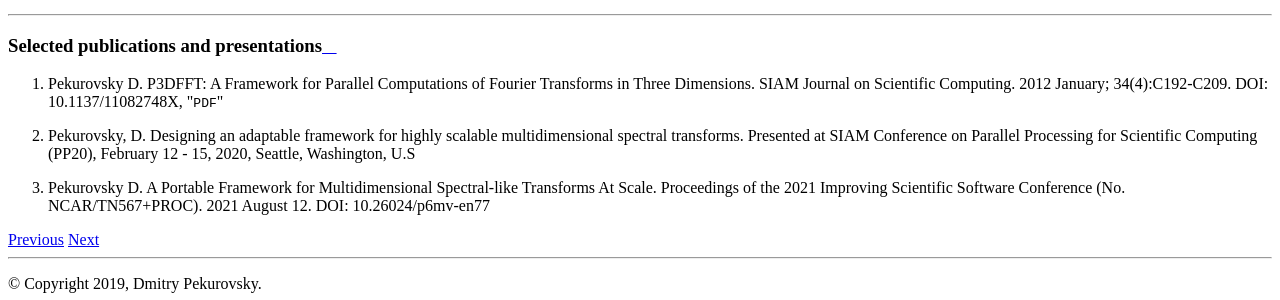
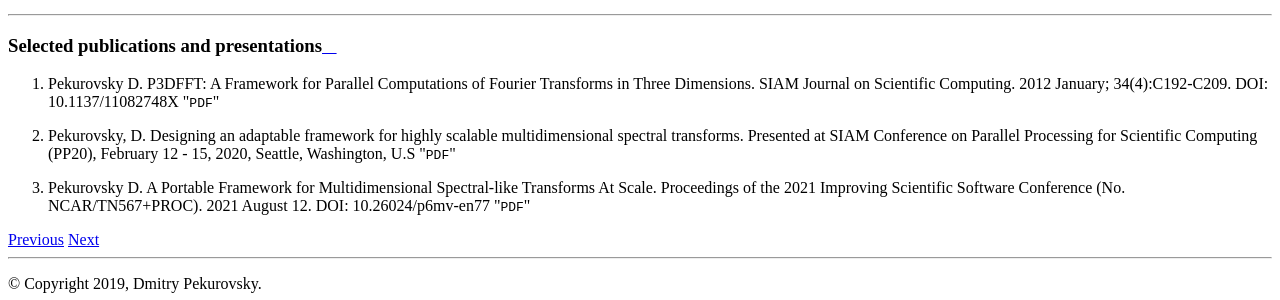
Before and after one commit to dmitrypek/P3DFFT_Documentation, a Sphinx documentation site: the page built from docs/source/pubs.rst, in a window 1280 px wide. Shown: the part 367-667 px from the top of the page. Built offline with Sphinx 7.4.7 and the Read the Docs theme 2.0.0, drawn with Linux system fonts in a browser that asks for light colours.

Commit message:
adding pubs

```diff
--- a/docs/source/pubs.rst
+++ b/docs/source/pubs.rst
@@ -1,5 +1,5 @@
 Selected publications and presentations
 *******
-1. Pekurovsky D. P3DFFT: A Framework for Parallel Computations of Fourier Transforms in Three Dimensions. SIAM Journal on Scientific Computing. 2012 January; 34(4):C192-C209. DOI: 10.1137/11082748X,  ":download:`PDF <../../downloadable/pubs/P3DFFT_SIAM_final.pdf>`"
-2. Pekurovsky, D. Designing an adaptable framework for highly scalable multidimensional spectral transforms. Presented at SIAM Conference on Parallel Processing for Scientific Computing (PP20), February 12 - 15, 2020, Seattle, Washington, U.S
-3. Pekurovsky D. A Portable Framework for Multidimensional Spectral-like Transforms At Scale. Proceedings of the 2021 Improving Scientific Software Conference (No. NCAR/TN567+PROC). 2021 August 12. DOI: 10.26024/p6mv-en77
+1. Pekurovsky D. P3DFFT: A Framework for Parallel Computations of Fourier Transforms in Three Dimensions. SIAM Journal on Scientific Computing. 2012 January; 34(4):C192-C209. DOI: 10.1137/11082748X  ":download:`PDF <../../downloadable/pubs/P3DFFT_SIAM_final.pdf>`"
+2. Pekurovsky, D. Designing an adaptable framework for highly scalable multidimensional spectral transforms. Presented at SIAM Conference on Parallel Processing for Scientific Computing (PP20), February 12 - 15, 2020, Seattle, Washington, U.S  ":download:`PDF <../../downloadable/pubs/PP20pres_P3DFFT++.pdf>`"
+3. Pekurovsky D. A Portable Framework for Multidimensional Spectral-like Transforms At Scale. Proceedings of the 2021 Improving Scientific Software Conference (No. NCAR/TN567+PROC). 2021 August 12. DOI: 10.26024/p6mv-en77 ":download:`PDF <../../downloadable/pubs/2021_SEA_ISS_Proceeding_Pekurovsky-PDFA.pdf>`"
```
